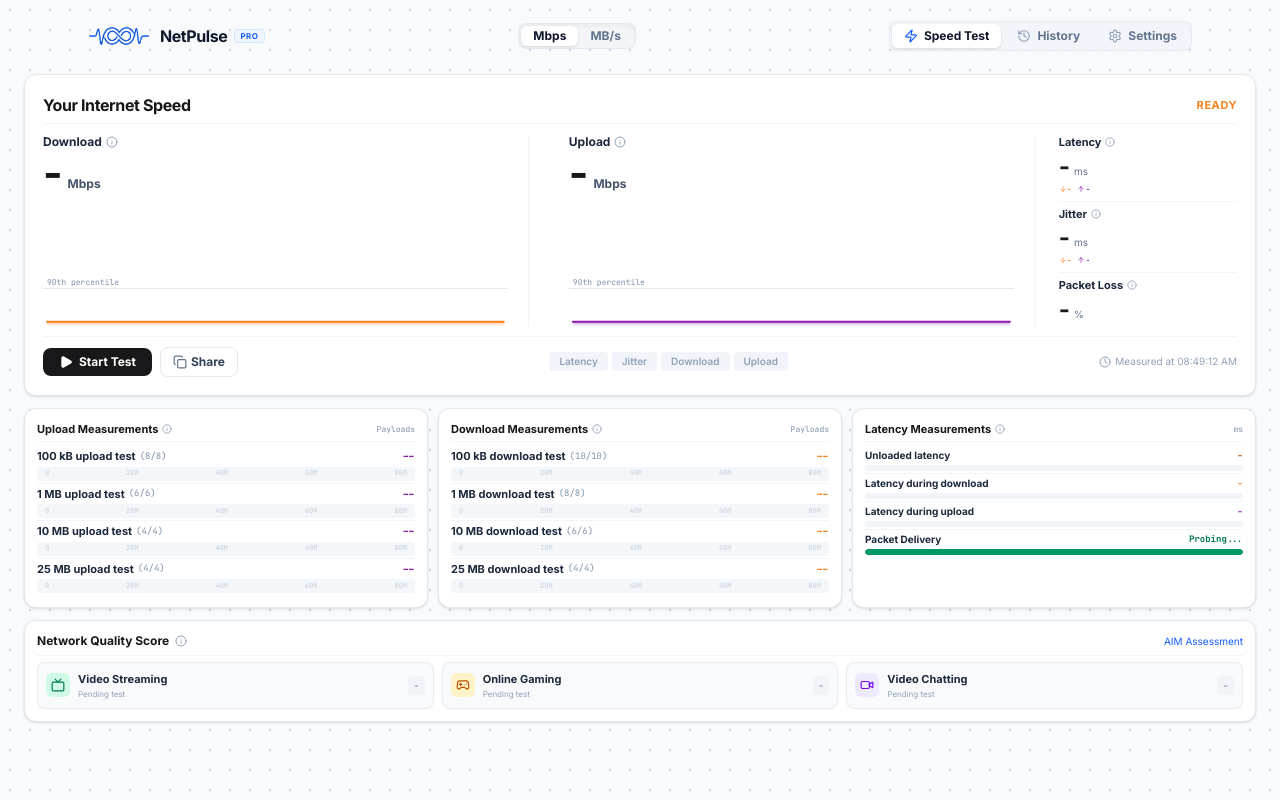
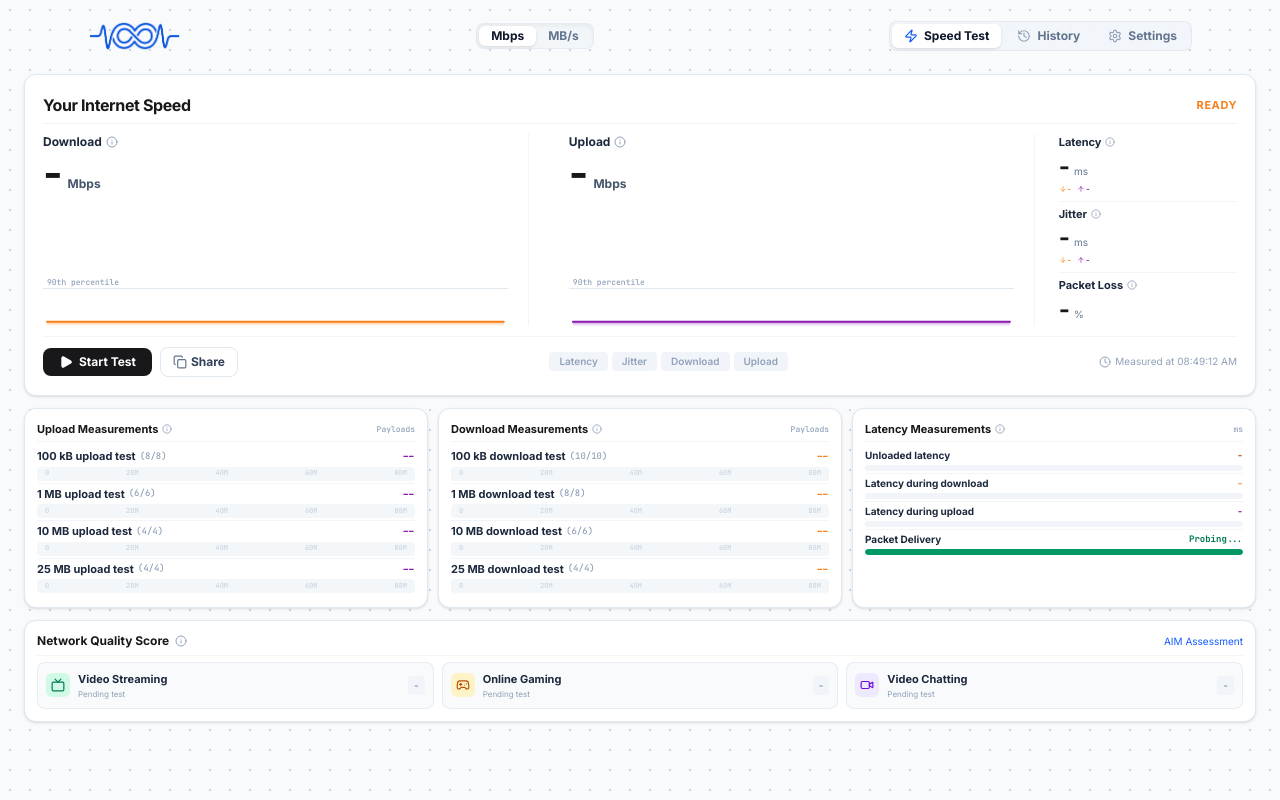
Before and after one commit to Suvesh108/NetPulse, a React (Vite) app: page / in a window 1280 px wide. Built offline with nearby package versions, Linux system fonts and the light colour scheme.

Commit message:
fix: remove brand text and PRO badge, enlarge standalone infinity pulse logo mark in navbar

```diff
--- a/src/App.tsx
+++ b/src/App.tsx
@@ -115,20 +115,16 @@ export default function App() {
         <div className="w-full max-w-7xl 2xl:max-w-[1500px] mx-auto h-11 sm:h-12 flex items-center justify-between px-4 sm:px-6">
 
           {/* Standalone Transparent Infinity Pulse Logo Mark */}
-          <div className="flex items-center gap-2.5 group cursor-pointer">
+          <div
+            onClick={() => setActiveTab('speed')}
+            className="flex items-center group cursor-pointer"
+            title="NetPulse Speed Test"
+          >
             <img
               src="/logo-mark.png"
               alt="NetPulse Infinity Pulse Logo"
-              className="h-4.5 sm:h-5 w-auto object-contain transition-transform duration-300 group-hover:scale-105"
+              className="h-6 sm:h-7 md:h-7.5 w-auto object-contain transition-transform duration-300 group-hover:scale-105"
             />
-            <div className="flex items-center gap-1.5">
-              <span className="font-sans text-sm sm:text-base font-black tracking-tight text-slate-900">
-                NetPulse
-              </span>
-              <span className="text-[8px] font-bold px-1.5 py-0.2 rounded bg-blue-50 text-blue-600 border border-blue-200/60 uppercase tracking-wider hidden sm:inline-flex">
-                Pro
-              </span>
-            </div>
           </div>
 
           {/* Center Unit Selector Pill */}
```
